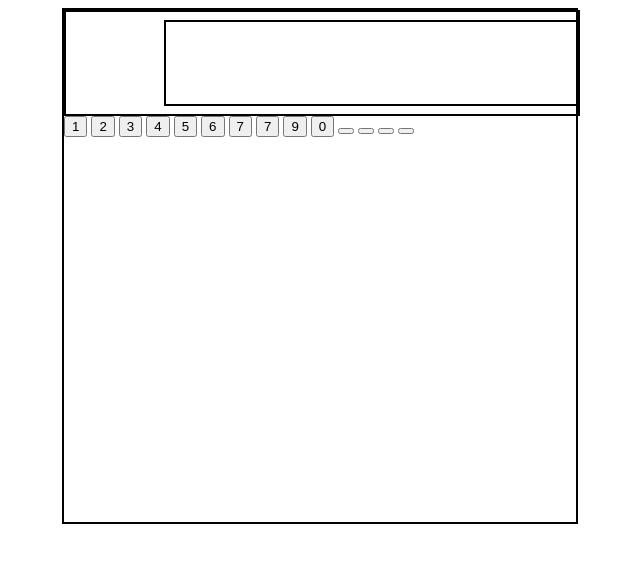
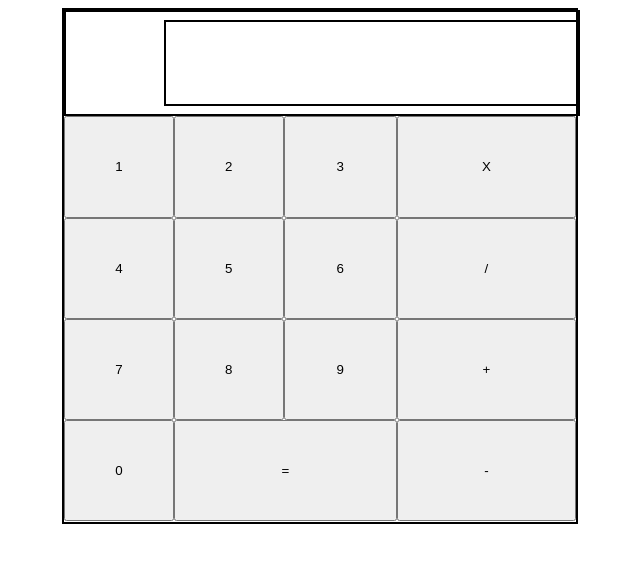
Before and after one commit to Lukehallyah/Calculator, a plain HTML site: page index.html in a window 1280 px wide. Shown: the whole page, without its empty margins (320-960 px from the left). Drawn offline with Linux system fonts and the light colour scheme.

Commit message:
Basic UI finished

```diff
--- a/index.html
+++ b/index.html
@@ -12,6 +12,9 @@
         <p class="inputField"></p>
       </div>
 
+      <div class ="middle">
+
+        <div class="numbers">
             <button class="btn1">1</button>
             <button class="btn2">2</button>
             <button class="btn3">3</button>
@@ -19,15 +22,20 @@
             <button class="btn5">5</button>
             <button class="btn6">6</button>
             <button class="btn7">7</button>
-        <button class="btn8">7</button>
+            <button class="btn8">8</button>
             <button class="btn9">9</button>
             <button class="btn0">0</button>
+            <button class="equals">=</button>
+        </div>
 
-        <button class="multiply"></button>
-        <button class = "divide"></button>
-        <button class = "add"></button>
-        <button class = "subtract"></button>
+        <div class="operators">
+            <button class="multiply">X</button>
+            <button class = "divide">/</button>
+            <button class = "add">+</button>
+            <button class = "subtract">-</button>
+        </div>
 
+      </div>
    </main>
 
    <script src="script.js" defer></script>
--- a/styles.css
+++ b/styles.css
@@ -33,3 +33,30 @@ main{
     height: 80%;
     border: 2px solid black;
 }
+
+.middle{
+    display: flex;
+    height: 79%;
+    gap: 0;
+
+}
+
+.numbers{
+    width:65%;
+    height: 100%;
+    display: grid;
+    grid-template-columns: 33% 33% 34%;
+    grid-template-rows: auto;
+}
+
+.equals{
+    grid-column: 2/span 2;
+}
+
+.operators{
+    width: 35%;
+    height 100%;
+    display: grid;
+    grid-template-columns: 100%;
+
+}
```
Lines whose indentation alone changed are shown as unchanged.
